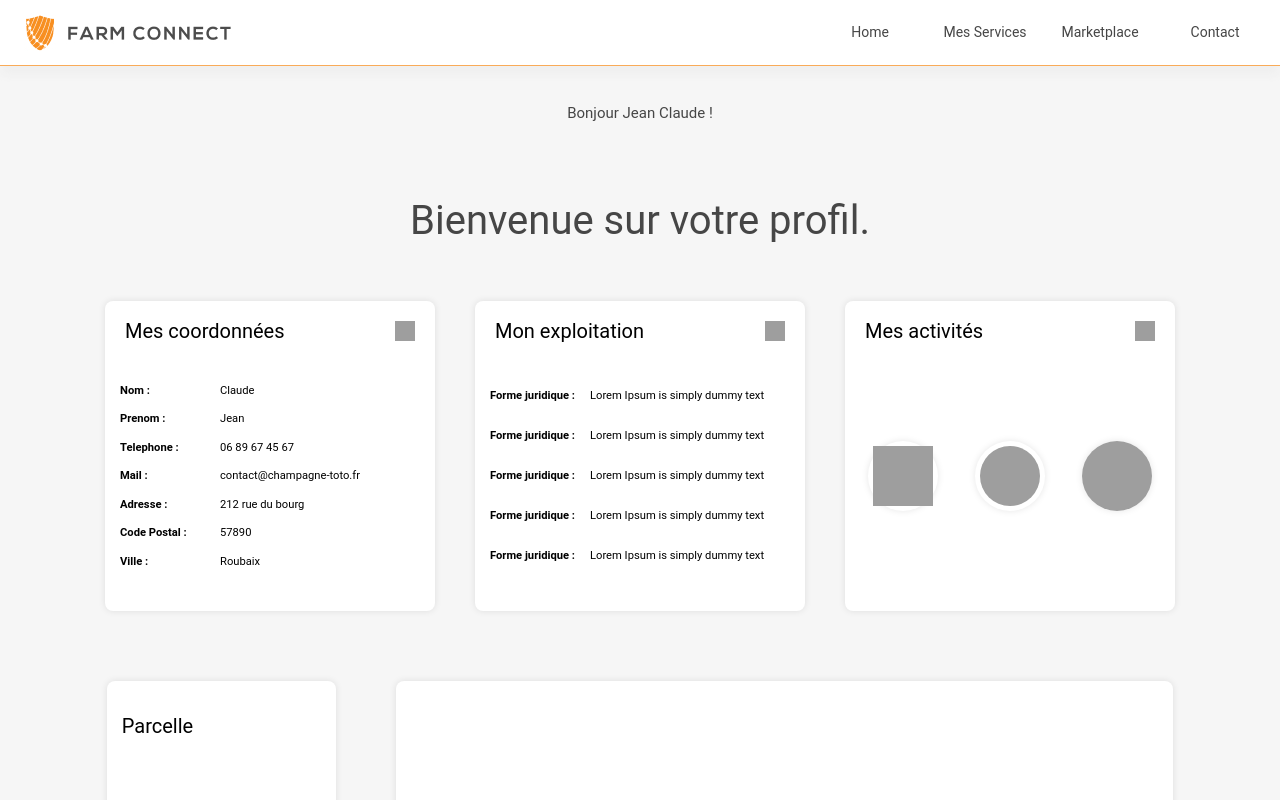
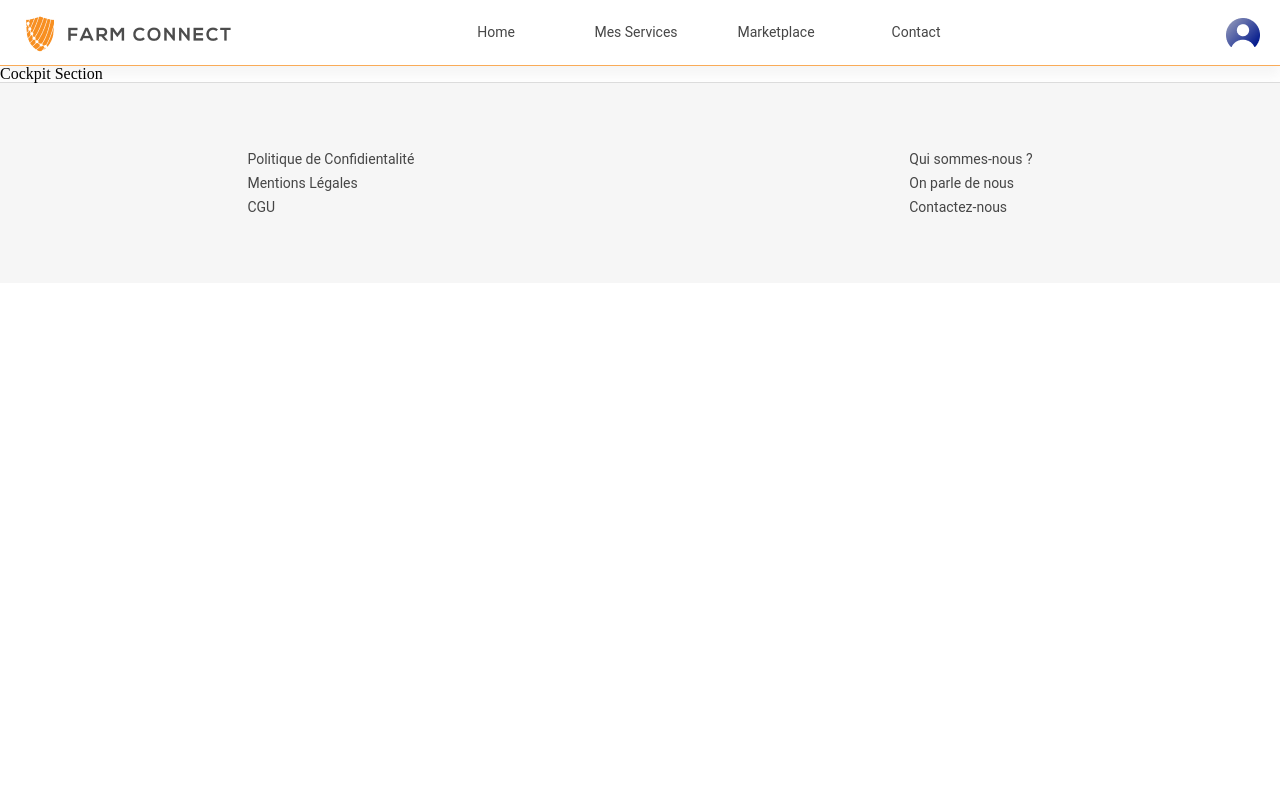
Before and after one commit to CaroD59/FarmConnect_Front, a React (Create React App) app: page / in a window 1280 px wide. Shown: the top 800 px of the page. Built offline with nearby package versions, Linux system fonts and the light colour scheme; grey boxes are pictures that could not be loaded; the HTML template or start-up script is replaced by a standard one.

Commit message:
adding cockpit

```diff
--- a/src/App.jsx
+++ b/src/App.jsx
@@ -5,6 +5,7 @@ import Footer from './components/Footer/index';
 import Login from './components/Login/index';
 import Registration from './components/Registration/index';
 import Home from './components/Home/index';
+import Cockpit from './components/Cockpit/index';
 import MyApps from './components/MyApps/index';
 import MarketPlace from './components/MarketPlace';
 import Contact from './components/Contact';
@@ -20,7 +21,7 @@ function App() {
       <Switch>
         <Route path="/login" component={Login} />
         <Route path="/registration" component={Registration} />
-        <Route exact path="/" component={Home} />
+        <Route exact path="/" component={Cockpit} />
         <Route path="/home" component={Home} />
         <Route path="/myapps" component={MyApps} />
         <Route exact path="/apps" component={MarketPlace} />
--- a/src/components/Cockpit/index.jsx
+++ b/src/components/Cockpit/index.jsx
@@ -3,7 +3,9 @@ import StyledCockpit from './styles';
 function Cockpit() {
   return (
     <StyledCockpit>
-      <h1> Cockpit Section </h1>
+      <div className="cockpit">
+        <h1> Cockpit Section </h1>
+      </div>
     </StyledCockpit>
   );
 }
--- a/src/components/Header/index.jsx
+++ b/src/components/Header/index.jsx
@@ -5,9 +5,9 @@ import StyledHeader from './styles';
 function Header() {
   return (
     <StyledHeader>
-      <nav className="NavBar">
-        <div className="LogoContainer">
-          <a href="http://localhost:3000/home">
+      <ndiv className="NavBar">
+        <div className="logoContainer">
+          <a href="/home">
             <img src="img/header-logo.jpg" alt="logo" />
           </a>
         </div>
@@ -27,7 +27,12 @@ function Header() {
             </li>
           </ul>
         </div>
-      </nav>
+        <div className="logoProfile">
+          <a href="/">
+            <img src="img/Vector.png" alt="logoProfile" />
+          </a>
+        </div>
+      </ndiv>
     </StyledHeader>
   );
 }
--- a/src/components/Header/styles.jsx
+++ b/src/components/Header/styles.jsx
@@ -3,24 +3,35 @@ import styled from 'styled-components';
 const StyledHeader = styled.div`
   .NavBar {
     display: flex;
+    justify-content: space-between;
     align-items: center;
-    justify-content: space-between;
-    margin: auto;
-    width: 100%;
+    width: 100vw;
     height: 65px;
     border-bottom: rgb(247, 143, 33, 0.75) 1px solid;
     box-shadow: 0px 10px 10px rgba(218, 218, 218, 0.25);
+    .logoContainer {
+      a {
+        display: flex;
+        justify-content: space-between;
+      }
+    }
+    .logoProfile {
+      a {
+        display: flex;
+        justify-content: flex-end;
+        margin-right: 20px;
+        margin-left: 20px;
+      }
+    }
+    .Pages {
       ul {
         display: flex;
-      justify-content: flex-end;
         padding: 0;
         li {
           display: flex;
-        flex-direction: column;
+          align-items: center;
           justify-content: center;
-        text-align: center;
-        padding: 5px;
-        margin-right: 15px;
+          margin-right: 50px;
           width: 90px;
           height: 25px;
           border-bottom: transparent solid 2px;
@@ -29,7 +40,6 @@ const StyledHeader = styled.div`
             text-decoration: none;
             font-size: 14px;
             color: rgba(70, 70, 70, 1);
-        }
             :hover {
               border-bottom: rgba(34, 53, 148, 1) solid 2px;
               transition: 0.3s;
@@ -37,6 +47,8 @@ const StyledHeader = styled.div`
           }
         }
       }
+    }
+  }
 `;
 
 export default StyledHeader;
--- a/src/components/Login/index.jsx
+++ b/src/components/Login/index.jsx
@@ -17,7 +17,7 @@ export default function LoginForm() {
       details.email === adminUser.email &&
       details.password === adminUser.password
     ) {
-      history.push('/home');
+      history.push('/');
     } else {
       setError('Details do not match ....');
     }
```
Also changed, not shown: public/img/Vector.png (added). Lines whose indentation alone changed are shown as unchanged.
